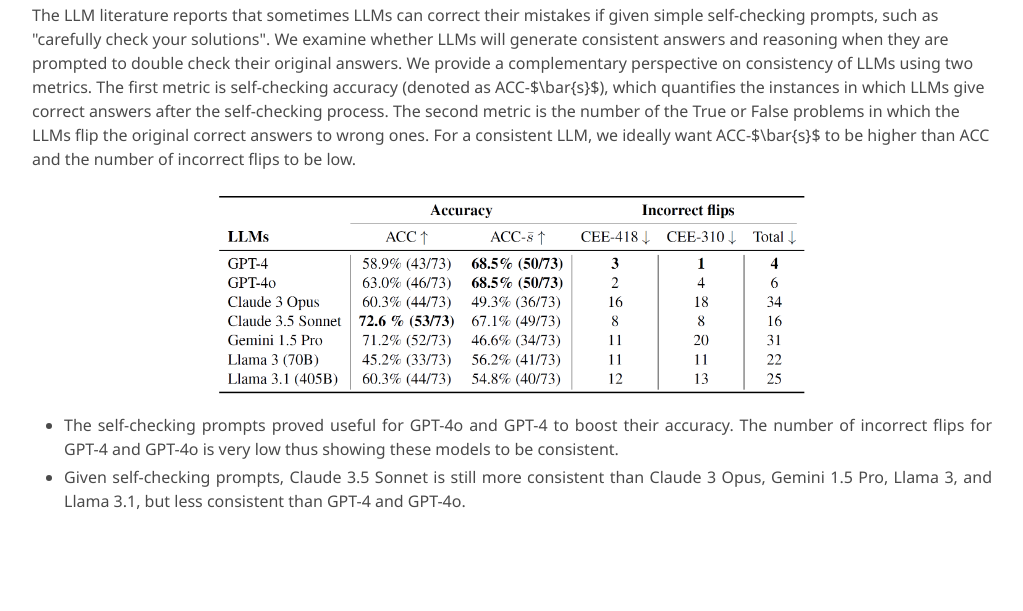
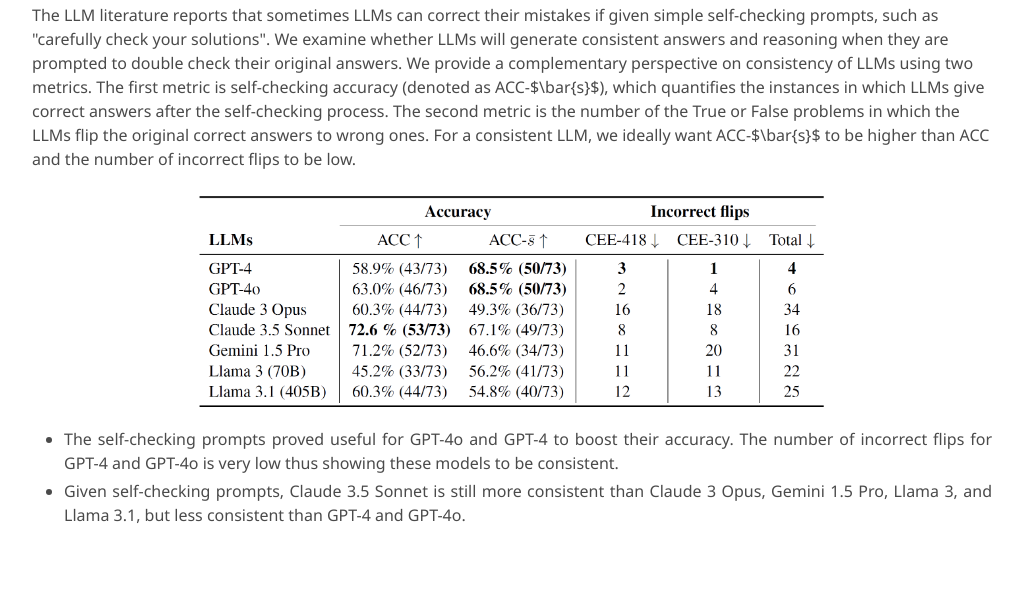
Before and after one commit to AGI4Engineering/TransportBench, a plain HTML site: page index.html in a window 1280 px wide. Shown: the part 3684-4295 px from the top of the page, without its empty margins (128-1151 px from the left). Drawn offline with nearby package versions, Linux system fonts and the light colour scheme; a script that the page names is missing; some icons are missing; a web font is replaced by a local one.

Commit message:
Update index.html

```diff
--- a/index.html
+++ b/index.html
@@ -304,14 +304,14 @@ same principles and reasoning across different inquiries. We have studied zero-s
     <div class="content">
       <h3>Consistency under self-checking prompt</h3>
       <p>The LLM literature reports that sometimes LLMs can correct their mistakes if given simple self-checking prompts, such as "carefully check your solutions".
-        We examine whether LLMs will generate consistent answers and reasoning when they are prompted to double check their original answers.
+      We examine whether LLMs will generate consistent answers and reasoning when they are prompted to double check their original answers.
         We provide a complementary perspective on consistency of LLMs using two metrics. The first metric is self-checking accuracy (denoted as ACC-$\bar{s}$), which
         quantifies the instances in which LLMs give correct answers after the self-checking process. The second metric is the number of the True or False problems
         in which the LLMs flip the original correct answers to wrong ones. For a consistent LLM, we ideally want ACC-$\bar{s}$ to be higher than ACC and the number
         of incorrect flips to be low.</p>
       <div style="text-align: center; margin-top: 20px;"> <!-- Center align the image container -->
       <img src="./static/images/table5.png"
-           style="width: 100%; max-width: 600px; height: auto; display: block; margin: 0 auto;" <!-- Make the image responsive and centered -->
+           style="width: 100%; max-width: 640px; height: auto; display: block; margin: 0 auto;" <!-- Make the image responsive and centered -->
       </div>
       <div class="content has-text-justified">
         <ul>
```
